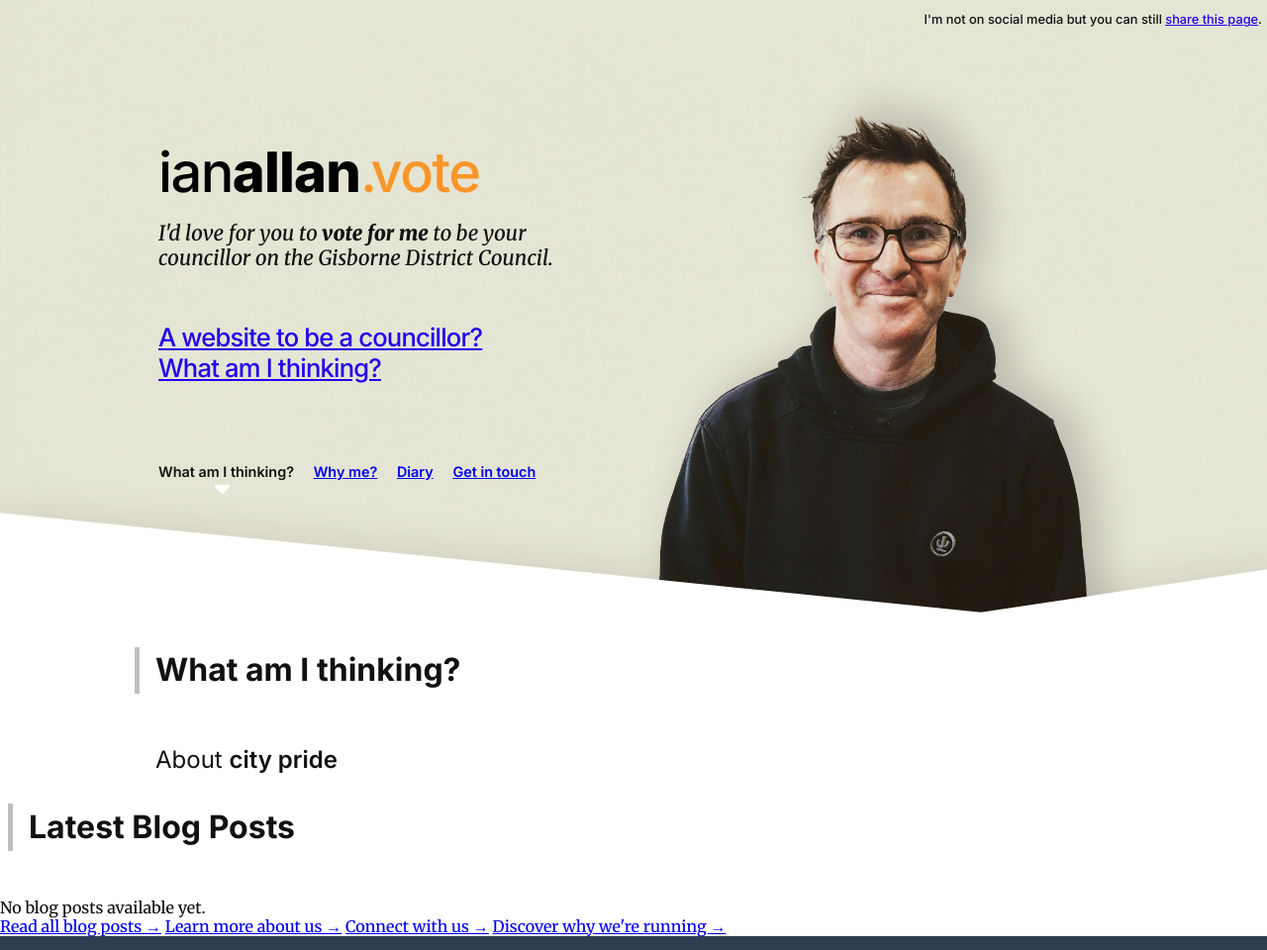
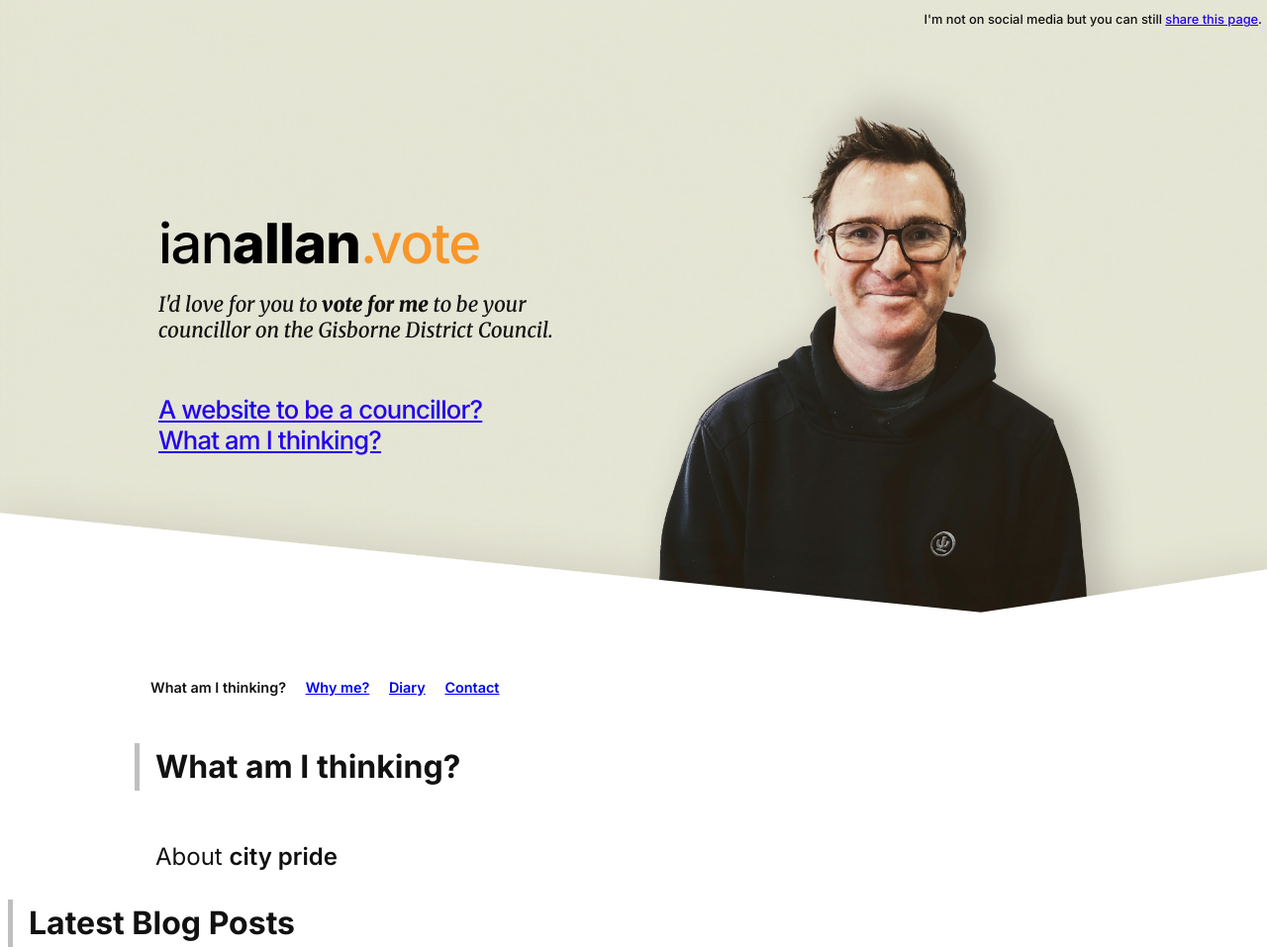
Before and after one commit to ianallannz/vote, an Eleventy site: page index.njk in a window 1280 px wide. Shown: the top 960 px of the page at 99% size. Built offline with nearby package versions, Linux system fonts and the light colour scheme; Eleventy itself is replaced by a stand-in of ours; files that its build step writes are made by us from their sources.

Commit message:
layout tidy

```diff
--- a/css/custom.css
+++ b/css/custom.css
@@ -80,14 +80,14 @@ h3 {
 
 .bottom-row {
   display: grid;
-  grid-template-columns: 1fr 1fr;
+  grid-template-columns: 1fr;
   max-width: 1024px; /* typical laptop breakpoint */
   width: 100%;
   padding: 0;
 }
 
 .left-column {
-  padding: 2rem; /* Just in case, override defaults */
+  padding: 2rem 2rem 1rem 2rem; /* Just in case, override defaults */
   display: flex;
   flex-direction: column;
   justify-content: center;
@@ -99,13 +99,13 @@ h3 {
   display: flex;
   justify-content: flex-end;
   align-items: flex-end;
-  padding-top: 2rem;
+  padding-top: 0rem;
 }
 
 .logotype {
   display:block;
   font-family: 'Inter', sans-serif;
-  font-size: 3.5rem;
+  font-size: 2.8rem;
   color:#000000;
 }
 
@@ -156,34 +156,18 @@ h3 {
 .hero-nav {
   font-family: 'Inter', sans-serif;
   font-weight: 600;
-  font-size: 0.9rem;
-  padding-top: 5rem;
-  padding-bottom: 3rem;
+  font-size: 0.8rem;
+  padding: 0rem 1.5rem 3rem 1.5rem;
 }
 
 .hero-nav ul li {
   display: inline;
-  padding-right: 1rem;
+  padding-right: 0.3rem;
 }
 
 .hero-nav ul li.active {
   position: relative;
 }
-
-.hero-nav ul li.active::after {
-  content: "";
-  position: absolute;
-  bottom: -20px; /* adjust as needed to hang below */
-  left: 50%;
-  transform: translateX(-50%);
-  width: 40px;  /* or your arrow image width */
-  height: 24px;  /* or your arrow image height */
-  background-image: url('../images/down-arrow.svg');
-  background-repeat: no-repeat;
-  background-size: contain;
-  filter: brightness(0) invert(1);
-}
-
 
 .baseline-img {
   width: 100%;
@@ -197,7 +181,7 @@ h3 {
 
 
 .top-content p {
-  font-size: 0.8rem;
+  font-size: 0.7rem;
   font-family: 'Inter', sans-serif;
   font-weight: 500;
 }
@@ -399,11 +383,8 @@ h3 {
 }
 
 .hero-nav {
-  font-family: 'Inter', sans-serif;
-  font-weight: 600;
   font-size: 0.9rem;
-  padding-top: 5rem;
-  padding-bottom: 3rem;
+  padding: 2rem 1.5rem 3rem 1.5rem;
 }
 
 .hero-nav ul li {
@@ -413,20 +394,6 @@ h3 {
 
 .hero-nav ul li.active {
   position: relative;
-}
-
-.hero-nav ul li.active::after {
-  content: "";
-  position: absolute;
-  bottom: -20px; /* adjust as needed to hang below */
-  left: 50%;
-  transform: translateX(-50%);
-  width: 40px;  /* or your arrow image width */
-  height: 24px;  /* or your arrow image height */
-  background-image: url('../images/down-arrow.svg');
-  background-repeat: no-repeat;
-  background-size: contain;
-  filter: brightness(0) invert(1);
 }
 
 
--- a/index.njk
+++ b/index.njk
@@ -24,14 +24,7 @@ title: Home
           <div class="hero-cta">
             <p><a href="">A website to be a councillor?<br>What am I thinking?</a></p>
           </div>
-          <div class="hero-nav">
-            <ul>
-              <li class="active">What am I thinking?</li>
-              <li><a href="about/">Why me?</a></li>
-              <li><a href="blog/">Diary</a></li>
-              <li><a href="contact/">Get&nbsp;in&nbsp;touch</a></li>
-            </ul>
-          </div>
+
         </div>
         <div class="right-column">
           <img src="images/me.png" alt="Descriptive Alt" class="baseline-img" />
@@ -43,8 +36,18 @@ title: Home
 <div class="angle-divider">
 </div>
 <div class="whatamithinking">
+
   <div class="waitcontainer">
+
     <div class="wait-left">
+      <div class="hero-nav">
+            <ul>
+              <li class="active">What am I thinking?</li>
+              <li><a href="about/">Why me?</a></li>
+              <li><a href="blog/">Diary</a></li>
+              <li><a href="contact/">Contact</a></li>
+            </ul>
+          </div>
       <h2>What am I thinking?</h2>
       <h3>About <span class="bolder">city pride</span></h3>
     </div>
```
Also changed, not shown: 2 other files.
